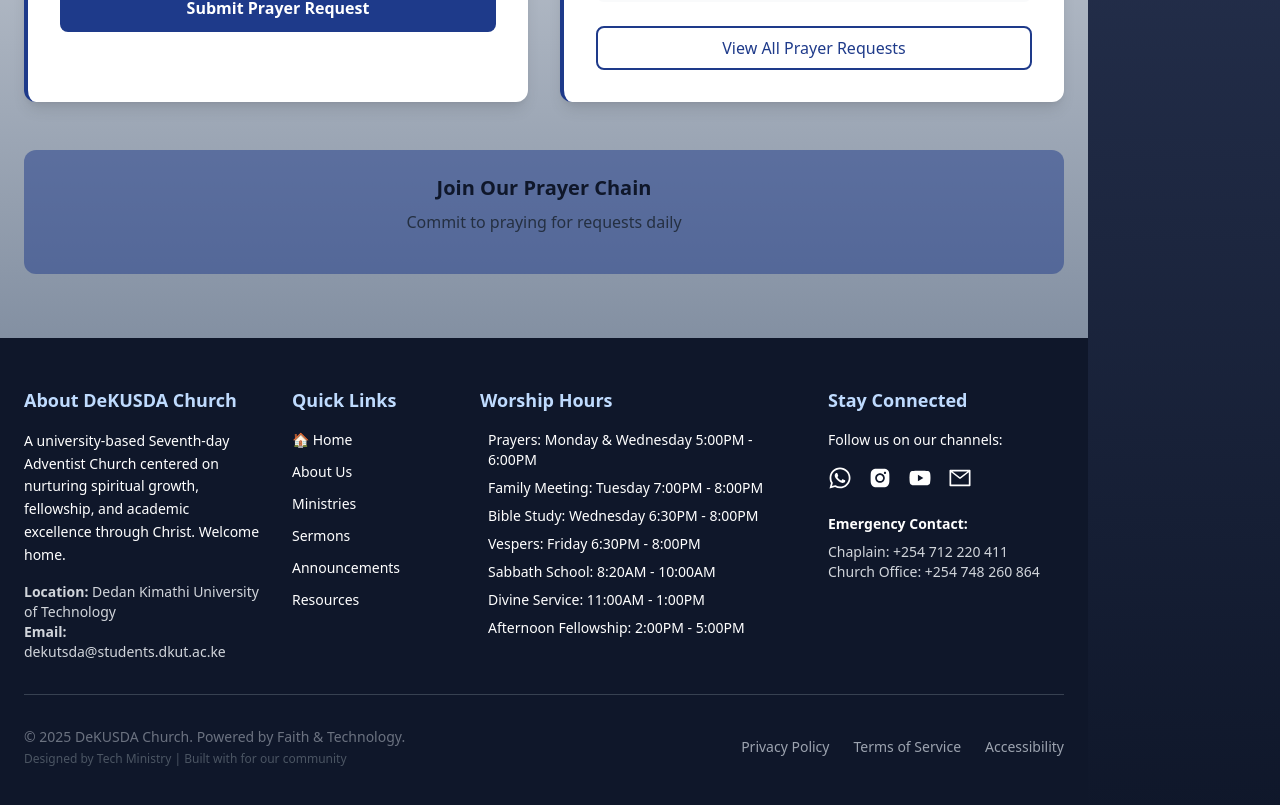
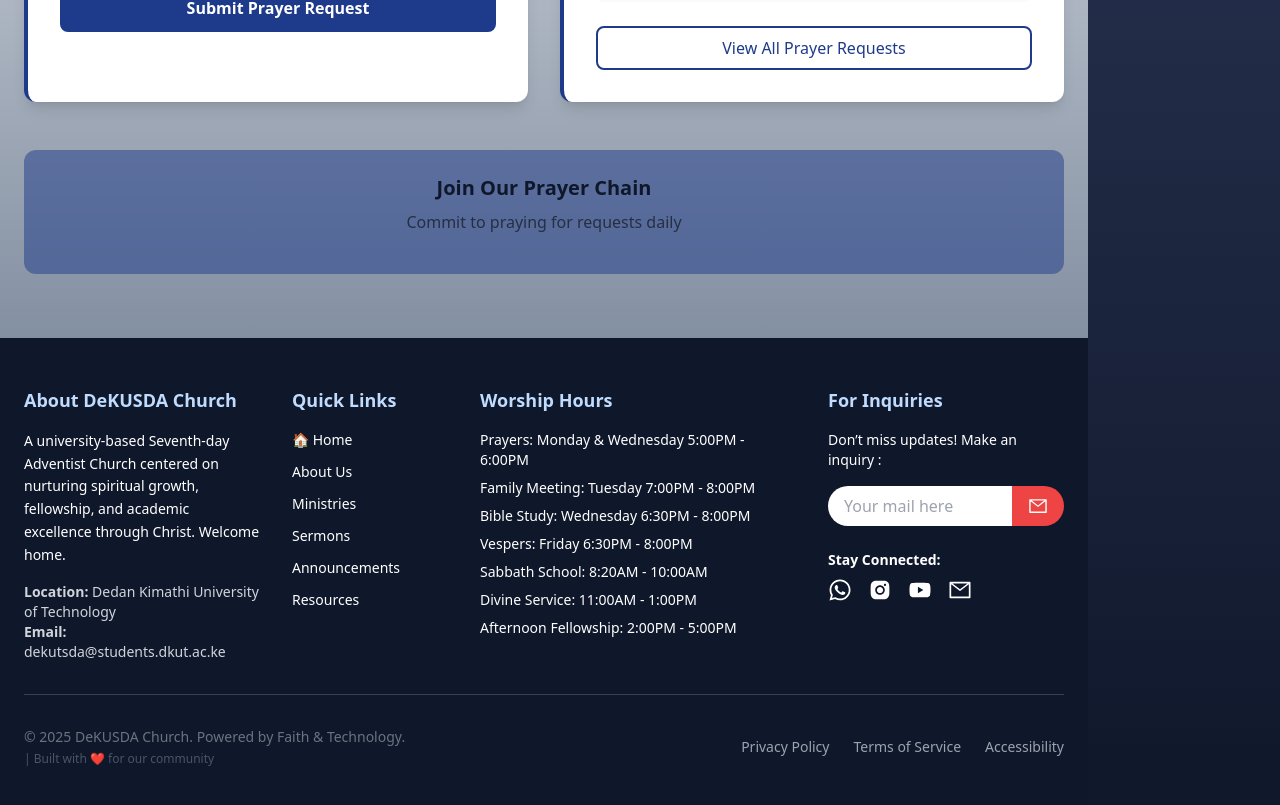
Before and after one commit to RamspheldOnyangoOchieng/DeKUSDA-Website, a React (Vite) app in the folder frontend/: page / in a window 1280 px wide. Shown: the part 2753-3558 px from the top of the page. Built offline with nearby package versions, Linux system fonts and the light colour scheme.

Commit message:
Update: latest changes for DEKUSDA website

```diff
--- a/frontend/src/components/Layout/Footer.jsx
+++ b/frontend/src/components/Layout/Footer.jsx
@@ -1,12 +1,18 @@
-
-import React from 'react';
+import React, { useState } from 'react';
 import { Link } from 'react-router-dom';
-import { FaFacebook, FaYoutube, FaInstagram, FaTwitter, FaWhatsapp } from 'react-icons/fa';
-import { AiFillFacebook, AiFillInstagram, AiFillYoutube, AiOutlineMail } from 'react-icons/ai';
-
-
+import { FaWhatsapp } from 'react-icons/fa';
+import { AiFillInstagram, AiFillYoutube, AiOutlineMail } from 'react-icons/ai';
 
 export const Footer = () => {
+  const [email, setEmail] = useState('');
+
+  const handleInquirySubmit = (e) => {
+    e.preventDefault();
+    // TODO: integrate backend email handler or service (e.g. EmailJS, API call)
+    alert(`Thank you! We received your inquiry: ${email}`);
+    setEmail('');
+  };
+
   return (
     <footer className="bg-darkBlue text-white py-12 px-6">
       <div className="max-w-7xl mx-auto">
@@ -29,7 +35,6 @@ export const Footer = () => {
           </div>
 
           {/* Quick Links */}
-                   {/* Quick Links */}
           <div>
             <h4 className="text-lg font-bold text-lightBlue mb-4">Quick Links</h4>
             <ul className="text-sm space-y-3">
@@ -42,57 +47,48 @@ export const Footer = () => {
             </ul>
           </div>
 
-
           {/* Worship Schedule */}
           <div className='xl:-ml-20'>
             <h4 className="text-lg font-bold text-lightBlue mb-4">Worship Hours</h4>
             <ul className="text-sm space-y-2">
-                            <li className="flex items-center">
-                                <span className="text-lightBlue mr-2"></span>
-                                Prayers: Monday & Wednesday 5:00PM - 6:00PM
-                            </li >
-                            <li className="flex items-center">
-                            <span className="text-lightBlue mr-2"></span>
-                            Family Meeting: Tuesday 7:00PM - 8:00PM
-                            </li>
-                            <li className="flex items-center">
-                                <span className="text-lightBlue mr-2"></span>
-                                Bible Study: Wednesday 6:30PM - 8:00PM
-                            </li>
-                            <li className="flex items-center">
-                                <span className="text-lightBlue mr-2"></span>
-                                Vespers: Friday 6:30PM - 8:00PM
-                            </li>
-                            <li className="flex items-center">
-                                <span className="text-lightBlue mr-2"></span>
-                                Sabbath School: 8:20AM - 10:00AM
-                            </li>
-                            <li className="flex items-center">
-                                <span className="text-lightBlue mr-2"></span>
-                                Divine Service: 11:00AM - 1:00PM
-                            </li>
-                            <li className="flex items-center">
-                                <span className="text-lightBlue mr-2"></span>
-                                Afternoon Fellowship: 2:00PM - 5:00PM
-                            </li>
+              <li>Prayers: Monday & Wednesday 5:00PM - 6:00PM</li>
+              <li>Family Meeting: Tuesday 7:00PM - 8:00PM</li>
+              <li>Bible Study: Wednesday 6:30PM - 8:00PM</li>
+              <li>Vespers: Friday 6:30PM - 8:00PM</li>
+              <li>Sabbath School: 8:20AM - 10:00AM</li>
+              <li>Divine Service: 11:00AM - 1:00PM</li>
+              <li>Afternoon Fellowship: 2:00PM - 5:00PM</li>
             </ul>
           </div>
 
-                    {/* Social Media & Contact */}
+          {/* Inquiries / Subscribe */}
           <div>
-                        <h4 className="text-lg font-bold text-lightBlue mb-4">Stay Connected</h4>
-                        <p className="text-sm mb-4">Follow us on our channels:</p>
-                        <div className="flex space-x-4 text-2xl mb-6">
+            <h4 className="text-lg font-bold text-lightBlue mb-4">For Inquiries </h4>
+            <p className="text-sm mb-4">Don’t miss updates! Make an inquiry :</p>
+            <form onSubmit={handleInquirySubmit} className="flex">
+              <input
+                type="email"
+                required
+                placeholder="Your mail here"
+                value={email}
+                onChange={(e) => setEmail(e.target.value)}
+                className="w-full px-4 py-2 rounded-l-full text-gray-800 focus:outline-none"
+              />
+              <button
+                type="submit"
+                className="bg-red-500 hover:bg-red-600 text-white px-4 rounded-r-full flex items-center justify-center"
+              >
+                <AiOutlineMail className="text-xl" />
+              </button>
+            </form>
+            <div className="mt-6">
+              <h4 className="text-sm font-semibold">Stay Connected:</h4>
+              <div className="flex space-x-4 text-2xl mt-2">
                 <a href="https://chat.whatsapp.com/ILydxcM2OmlDT4Z0egZhNu?mode=ac_c" className="hover:text-lightBlue transition-colors" title="WhatsApp Group" target="_blank" rel="noopener noreferrer"><FaWhatsapp /></a>
                 <a href="https://www.instagram.com/dekusda_church/profilecard/?igsh=MWh3NXJtcHNhM3FybA==" className="hover:text-lightBlue transition-colors" title="Instagram"><AiFillInstagram /></a>
                 <a href="#" className="hover:text-lightBlue transition-colors" title="YouTube"><AiFillYoutube /></a>
                 <a href="mailto:dekusda@students.dkut.ac.ke" className="hover:text-lightBlue transition-colors" title="Email"><AiOutlineMail /></a>
-
               </div>
-                        <div className="text-sm">
-                            <p className="mb-2"><strong>Emergency Contact:</strong></p>
-                            <p className="text-gray-300">Chaplain: +254 712 220 411</p>
-                            <p className="text-gray-300">Church Office: +254 748 260 864 </p>
             </div>
           </div>
         </div>
@@ -107,23 +103,18 @@ export const Footer = () => {
               © {new Date().getFullYear()} DeKUSDA Church. Powered by Faith & Technology.
             </p>
              <p className="text-xs text-gray-600 mt-1">
-                            Designed by Tech Ministry | Built with  for our community
+            | Built with ❤️ for our community
             </p>
           </div>
           <div className="flex space-x-6 text-sm">
-                        <a href="/About/AboutDekusda" className="text-gray-400 hover:text-lightBlue transition-colors">
-                            Privacy Policy
-                        </a>
-                        <a href="/About/AboutDekusda" className="text-gray-400 hover:text-lightBlue transition-colors">
-                            Terms of Service
-                        </a>
-                        <a href="/About/AboutDekusda" className="text-gray-400 hover:text-lightBlue transition-colors">
-                            Accessibility
-                        </a>
+            <a href="/About/AboutDekusda" className="text-gray-400 hover:text-lightBlue transition-colors">Privacy Policy</a>
+            <a href="/About/AboutDekusda" className="text-gray-400 hover:text-lightBlue transition-colors">Terms of Service</a>
+            <a href="/About/AboutDekusda" className="text-gray-400 hover:text-lightBlue transition-colors">Accessibility</a>
           </div>
         </div>
       </div>
     </footer>
   );
-}
+};
+
 export default Footer;
```
Lines whose indentation alone changed are shown as unchanged.
